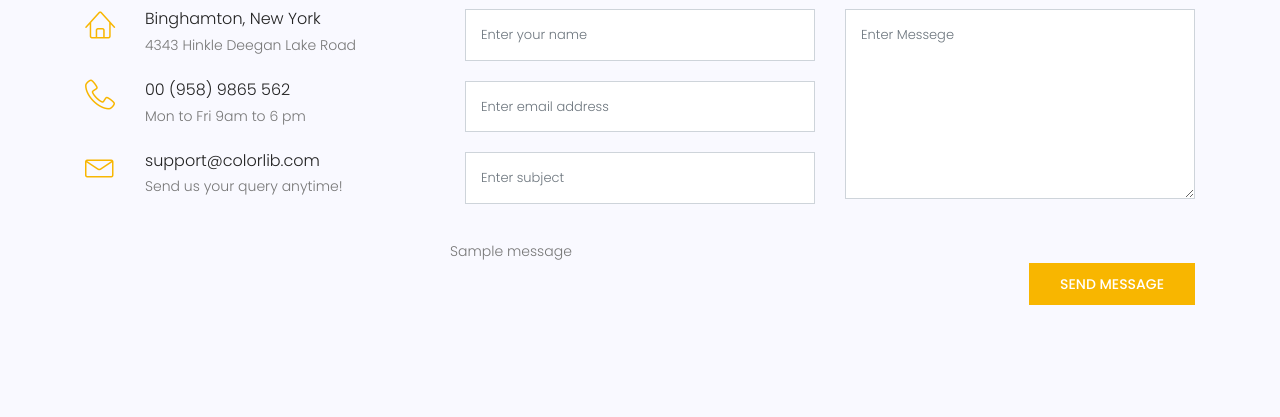
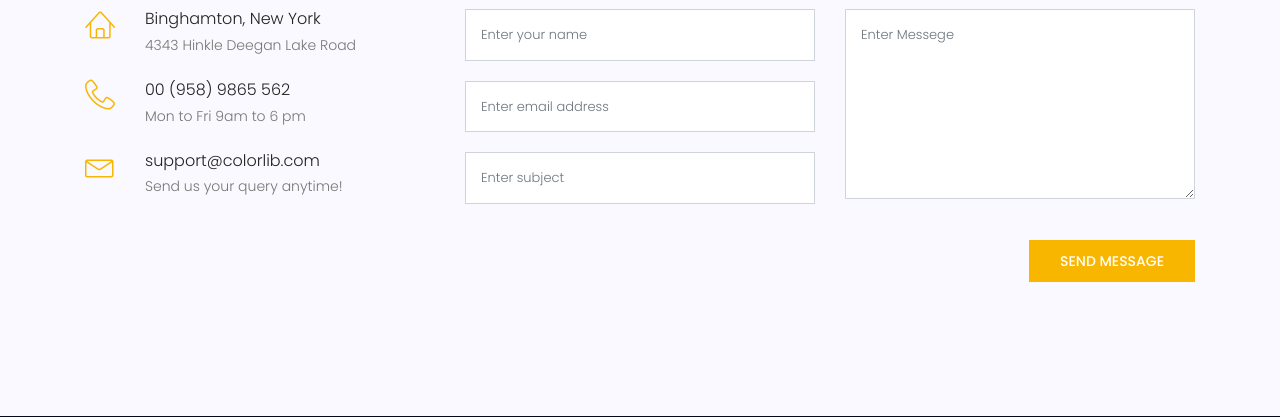
Before and after one commit to hasanhasanhaji/new_site_django, a Django app: page /contact/ in a window 1280 px wide. Shown: the part 1016-1433 px from the top of the page. Run offline with Django 4.2, Linux system fonts and the light colour scheme; tables that the repository leaves empty hold one stand-in row (values such as "Sample post"); one stand-in notice (Sample message) is shown; some libraries are stand-ins or nearby versions.

Commit message:
3 tamrin eslah shod

```diff
--- a/requirements.txt
+++ b/requirements.txt
@@ -1,6 +1,8 @@
 asgiref==3.7.2
 Django==4.2.8
+django-debug-toolbar==4.2.0
 django-robots==6.1
+django-taggit==5.0.1
 Pillow==10.1.0
 sqlparse==0.4.4
 tzdata==2023.3
--- a/templates/website/contact.html
+++ b/templates/website/contact.html
@@ -78,14 +78,7 @@
                                       required=""></textarea>
                         </div>
                         {% csrf_token %}
-                        {% if messages %}
-                        <ul class="messages">
-                            {% for message in messages %}
-                            <li
-                            {% if message.tags %} class="{{ message.tags }}"{% endif %}>{{ message }}</li>
-                            {% endfor %}
-                        </ul>
-                        {% endif %}
+
 
                         <div class="col-lg-12">
                             <div class="alert-msg" style="text-align: left;"></div>
--- a/website/forms.py
+++ b/website/forms.py
@@ -7,10 +7,12 @@ class ContactForm(ModelForm):
         model = Contact
         fields = '__all__'  # چه فیلدهایی داشته باشه فرم من
 
-        # Override the clean_subject method to make it optional
-        # Modify the subject field to be optional
+    # Override the clean_subject method to make it optional
+    # Modify the subject field to be optional
 
-    subject = CharField(required=False)
+    subject = CharField(required=False, empty_value=None)
+
+
 
 
 class NewsletterForm(ModelForm):
--- a/website/models.py
+++ b/website/models.py
@@ -6,7 +6,7 @@ from django.db import models
 
 class Contact(models.Model):
     name = models.CharField(max_length=255)
-    subject = models.CharField(max_length=255, default='')
+    subject = models.CharField(max_length=255, default='', null=True, blank=True)
     message = models.TextField(default='')
     email = models.EmailField(default='info@yahoo.com')
     created_date = models.DateTimeField(auto_now=True)
```
Also changed, not shown: website/migrations/0007_alter_contact_subject.py (added).
